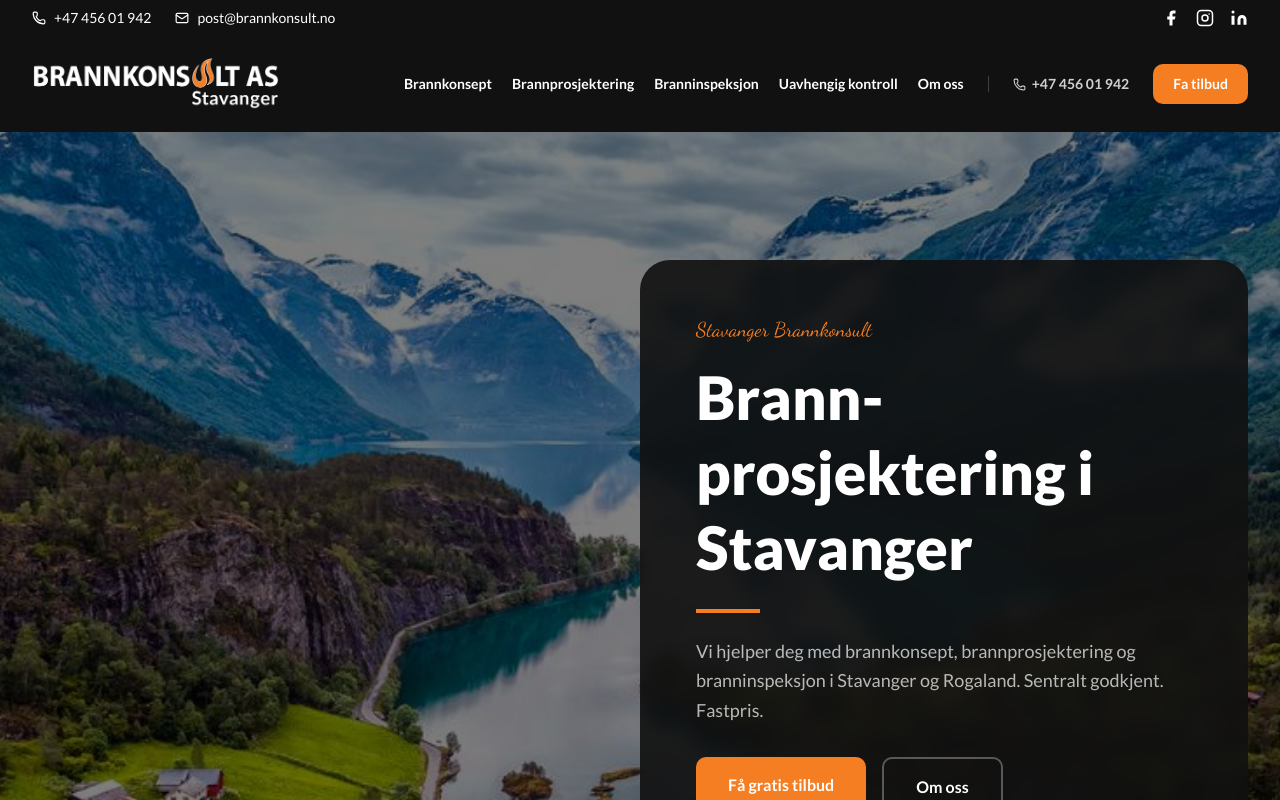
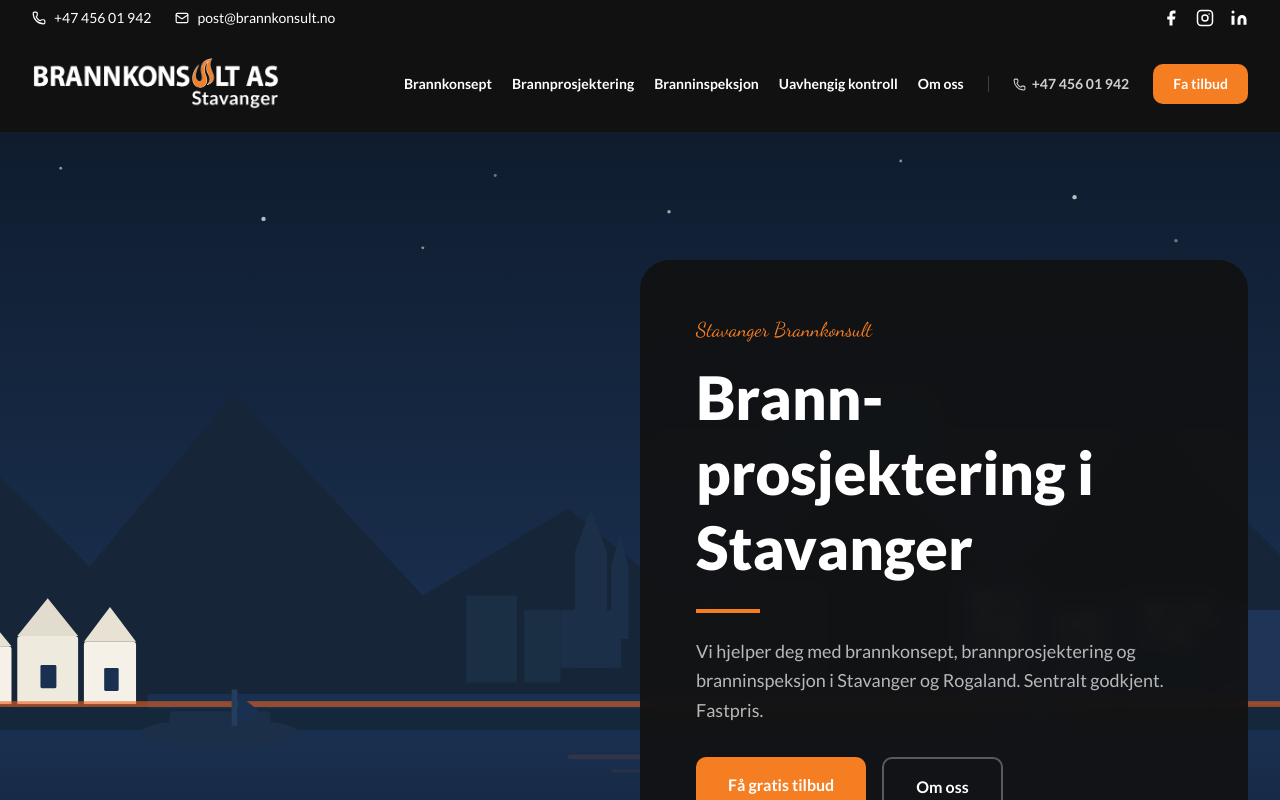
Before and after one commit to TerjeFevaag/stavangerbrannkonsult, a Next.js app: page / in a window 1280 px wide. Shown: the top 800 px of the page. Built offline with nearby package versions, Linux system fonts and the light colour scheme.

Commit message:
Replace hero image with Stavanger SVG illustration
Co-Authored-By: Claude Sonnet 4.6 <noreply@anthropic.com>

```diff
--- a/app/page.tsx
+++ b/app/page.tsx
@@ -96,15 +96,11 @@ export default function HomePage() {
       <section className="relative min-h-screen flex items-stretch overflow-hidden">
         {/* Left: city image with diagonal clip */}
         <div className="absolute inset-0">
-          <Image
-            src="/images/hero.jpg"
-            alt="Stavanger by"
-            fill
-            className="object-cover"
-            sizes="100vw"
-            priority
+          <img
+            src="/images/hero.svg"
+            alt="Stavanger by — silhuett av Gamle Stavanger, domkirken og Vågen havn"
+            className="w-full h-full object-cover"
           />
-          <div className="absolute inset-0 bg-brand-black/50" />
         </div>
         {/* Right panel — dark overlay + content */}
         <div className="relative z-10 w-full max-w-[1350px] mx-auto px-4 sm:px-6 lg:px-8 flex items-center min-h-screen py-32">
```
Also changed, not shown: public/images/hero.svg (added).
